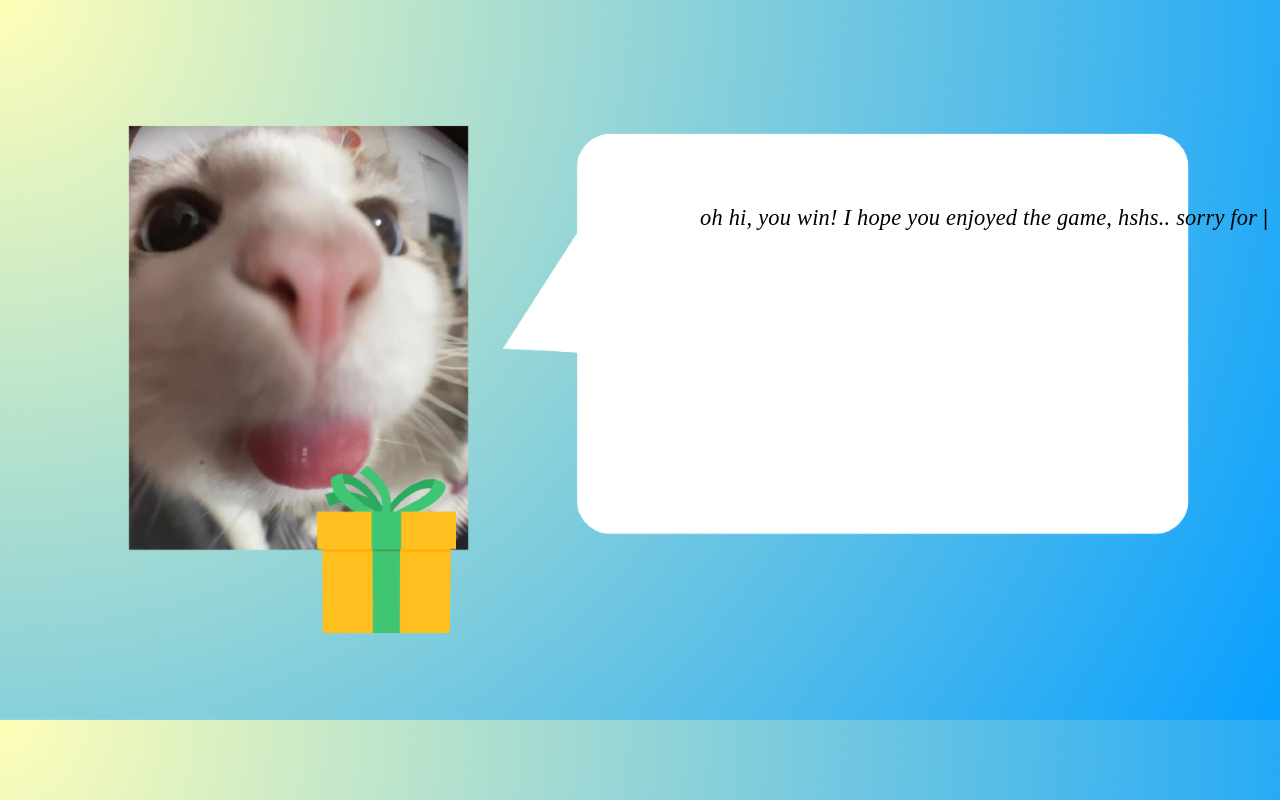
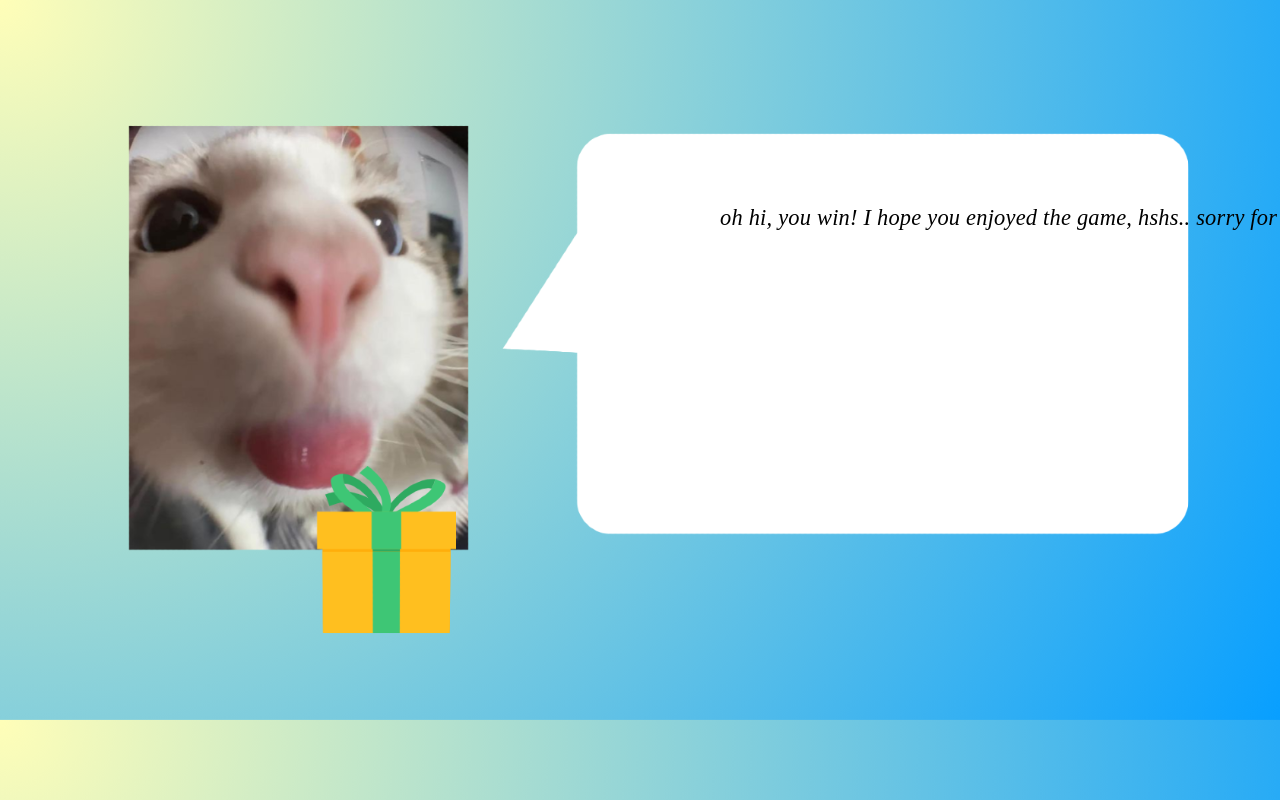
Before and after one commit to Steven101projects/GIORG, a plain HTML site: page bday.html in a window 1280 px wide. Shown: the top 800 px of the page. Drawn offline with Linux system fonts and the light colour scheme.

Commit message:
still off!

```diff
--- a/bday.css
+++ b/bday.css
@@ -15,7 +15,7 @@
     width: 610px;
     height: 400px;
     position: absolute;
-    left: 700px;
+    left: 720px;
     top: 180px;
         line-height: 1.6;        /* 1.4–1.8 is the comfort zone */
     letter-spacing: 0.01em;  /* micro-adjust for some typefaces */
```
